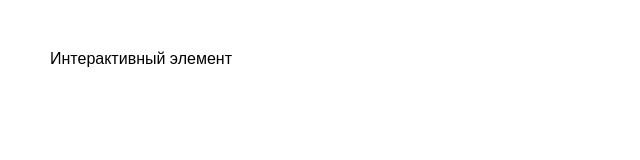
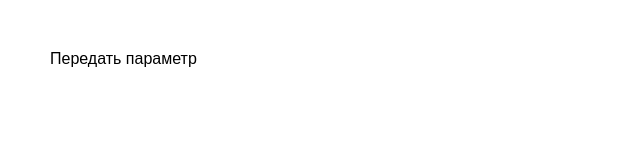
Before and after one commit to Anton102967/new-app2, a React (Vite) app: page / in a window 1280 px wide. Shown: the top 160 px of the page, without its empty margins (0-640 px from the left). Built offline with nearby package versions, Linux system fonts and the light colour scheme.

Commit message:
События React практика fix

```diff
--- a/src/components/Test.jsx
+++ b/src/components/Test.jsx
@@ -121,16 +121,16 @@ export function InteractiveDiv() {
 }
 
 export function EventWithParams() {
-    const EventWitOnClick  = () => {
-        console.log("Привет, React!");
+    const EventWitOnClick  = ({message}) => {
+        console.log({message});
     };
 
      return(
         <div
-            onClick={EventWitOnClick}
+            onClick={() => EventWitOnClick('Привет, React!')}
             style={{padding: '20px', margin: '30px'}}
         >
-            Интерактивный элемент
+            Передать параметр
         </div>
      )
 }
```
